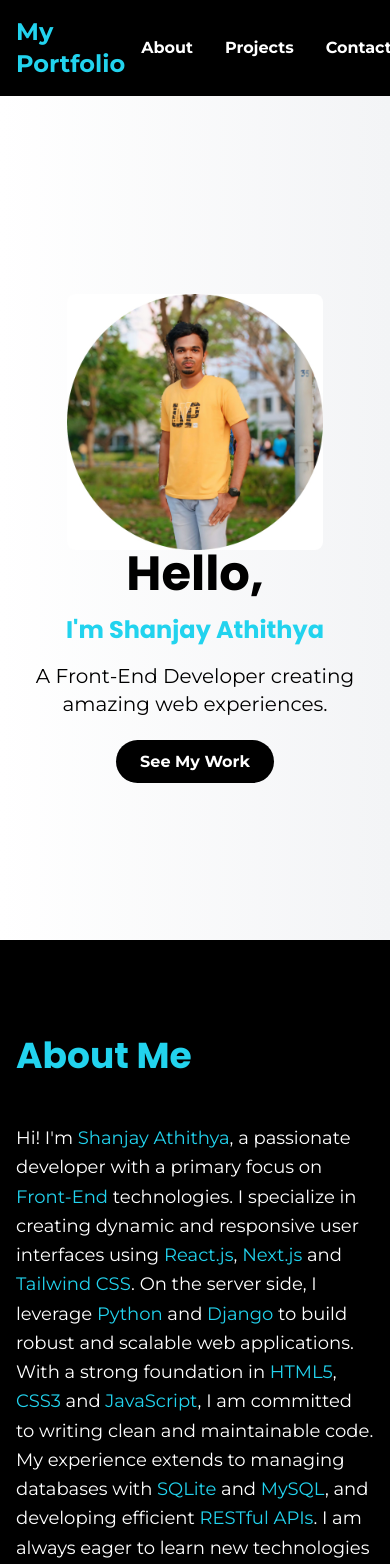
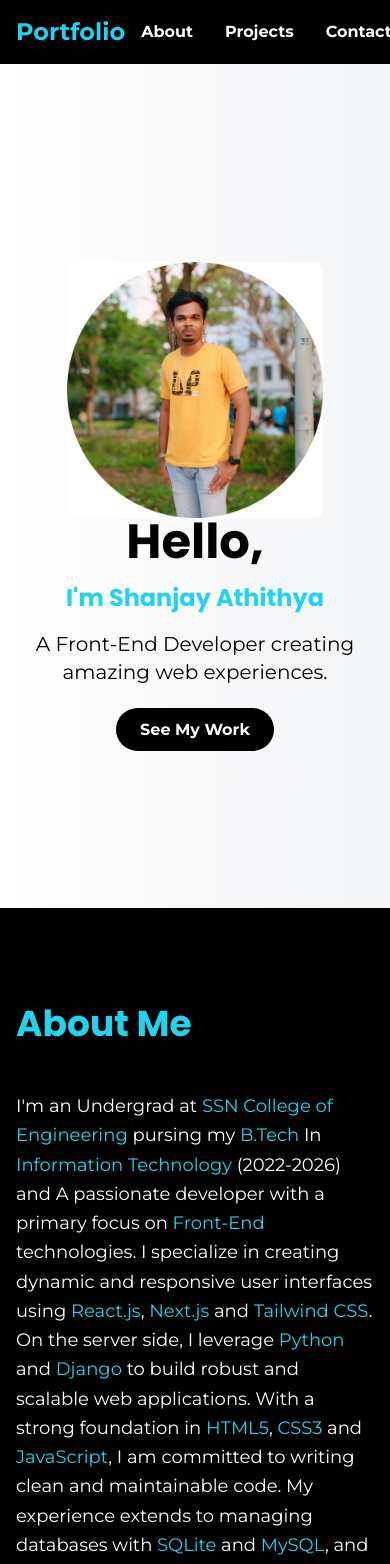
Before and after one commit to shanjay-athithya/Portfolio01, a React (Create React App) app: page / in a window 390 px wide. Shown: the top 1564 px of the page. Built offline with nearby package versions, Linux system fonts and the light colour scheme.

Commit message:
commit 2

```diff
--- a/src/components/About.js
+++ b/src/components/About.js
@@ -14,7 +14,7 @@ const About = () => {
           {/* Text Content Section */}
           <div className="text-left max-w-3xl md:w-2/3 md:pr-8">
             <p className="text-lg md:text-xl leading-relaxed font-montserrat">
-            Hi! I'm <span class="text-cyan-400">Shanjay Athithya</span>, a passionate developer with a primary focus on <span class="text-cyan-400">Front-End</span> technologies. I specialize in creating dynamic and responsive user interfaces using <span class="text-cyan-400">React.js</span>, <span class="text-cyan-400">Next.js</span> and <span class="text-cyan-400">Tailwind CSS</span>. On the server side, I leverage <span class="text-cyan-400">Python</span> and <span class="text-cyan-400">Django</span> to build robust and scalable web applications. With a strong foundation in <span class="text-cyan-400">HTML5</span>, <span class="text-cyan-400">CSS3</span> and <span class="text-cyan-400">JavaScript</span>, I am committed to writing clean and maintainable code. My experience extends to managing databases with <span class="text-cyan-400">SQLite</span> and <span class="text-cyan-400">MySQL</span>, and developing efficient <span class="text-cyan-400">RESTful APIs</span>. I am always eager to learn new technologies and stay updated with the latest industry trends.           </p>
+            I'm an Undergrad at <span class="text-cyan-400">SSN College of Engineering</span> pursing my <span class="text-cyan-400">B.Tech</span> In <span class="text-cyan-400">Information Technology</span> (2022-2026) and A passionate developer with a primary focus on <span class="text-cyan-400">Front-End</span> technologies. I specialize in creating dynamic and responsive user interfaces using <span class="text-cyan-400">React.js</span>, <span class="text-cyan-400">Next.js</span> and <span class="text-cyan-400">Tailwind CSS</span>. On the server side, I leverage <span class="text-cyan-400">Python</span> and <span class="text-cyan-400">Django</span> to build robust and scalable web applications. With a strong foundation in <span class="text-cyan-400">HTML5</span>, <span class="text-cyan-400">CSS3</span> and <span class="text-cyan-400">JavaScript</span>, I am committed to writing clean and maintainable code. My experience extends to managing databases with <span class="text-cyan-400">SQLite</span> and <span class="text-cyan-400">MySQL</span>, and developing efficient <span class="text-cyan-400">RESTful APIs</span>. I am always eager to learn new technologies and stay updated with the latest industry trends.           </p>
           </div>
           {/* Image Section */}
           <div className="mt-8 md:mt-0 md:w-1/3 flex justify-center md:justify-end">
--- /dev/null
+++ b/src/components/Education.js
@@ -0,0 +1,43 @@
+import React from 'react';
+
+const educationData = [
+  {
+    institution: "Sri Sivasubramaniya Nadar College Of Engineering",
+    degree: "B Tech",
+    field: "Information Technology",
+    startYear: "2022",
+    endYear: "2026",
+  },
+
+  // Add more education entries as needed
+];
+
+const EducationCard = ({ institution, degree, field, startYear, endYear }) => (
+  <div className="bg-black text-white p-8 rounded-lg shadow-lg overflow-hidden transition-transform transform hover:scale-105 hover:shadow-2xl flex-shrink-0 w-full md:w-2/5 lg:w-2/5 xl:w-2/5">
+    <h3 className="text-2xl text-cyan-400 font-semibold mb-2">{institution}</h3>
+    <p className="mb-4"><span className="font-semibold">{degree}</span> in {field}</p>
+    <p className="mb-4">{startYear} - {endYear}</p>
+  </div>
+);
+
+const Education = () => {
+  return (
+    <section id="education" className="py-32 bg-white text-black">
+      <h2 className="text-4xl font-bold text-center mb-8 text-cyan-400 py-8">Education</h2>
+      <div className="bg-white text-black flex flex-wrap justify-center items-center space-y-8 overflow-x-auto flex space-x-6 px-6">
+        {educationData.map((education, index) => (
+          <EducationCard
+            key={index}
+            institution={education.institution}
+            degree={education.degree}
+            field={education.field}
+            startYear={education.startYear}
+            endYear={education.endYear}
+          />
+        ))}
+      </div>
+    </section>
+  );
+};
+
+export default Education;
--- a/src/components/Header.js
+++ b/src/components/Header.js
@@ -3,7 +3,7 @@ import React from 'react';
 const Header = () => {
   return (
     <header className="bg-black text-white p-4 flex justify-between items-center">
-      <h1 className="text-2xl text-cyan-400 font-bold">My Portfolio</h1>
+      <h1 className="text-2xl text-cyan-400 font-bold">Portfolio</h1>
       <nav>
         <a href="#about" className="mx-4  hover:text-gray-300 font-bold">About</a>
         <a href="#projects" className="mx-4  hover:text-gray-300 font-bold">Projects</a>
--- a/src/components/Projects.js
+++ b/src/components/Projects.js
@@ -50,7 +50,7 @@ const ProjectCard = ({ title, description, link, video }) => (
 const Projects = () => {
   return (
     <section id="projects" className="py-24 bg-white text-black">
-      <h2 className="text-4xl font-bold text-center mb-8 text-cyan-400 py-8">My Projects</h2>
+      <h2 className="text-4xl font-bold text-center mb-8 text-cyan-400 py-8">Projects</h2>
       <div className="bg-black text-white overflow-x-auto flex space-x-6 px-6 py-8">
         {projects.map((project, index) => (
           <ProjectCard
--- a/src/components/Skills.js
+++ b/src/components/Skills.js
@@ -16,7 +16,7 @@ const skills = [
 const Skills = () => {
   return (
     <section id="skills" className="py-36 bg-white text-black">
-        <h2 className="text-4xl font-bold text-cyan-400 text-center mb-8">My Skills</h2>
+        <h2 className="text-4xl font-bold text-cyan-400 text-center mb-8">Skills</h2>
       <div className="container mx-auto px-4 ">
 
         <div className="grid grid-cols-2 sm:grid-cols-3 md:grid-cols-4 lg:grid-cols-5 gap-6">
```
